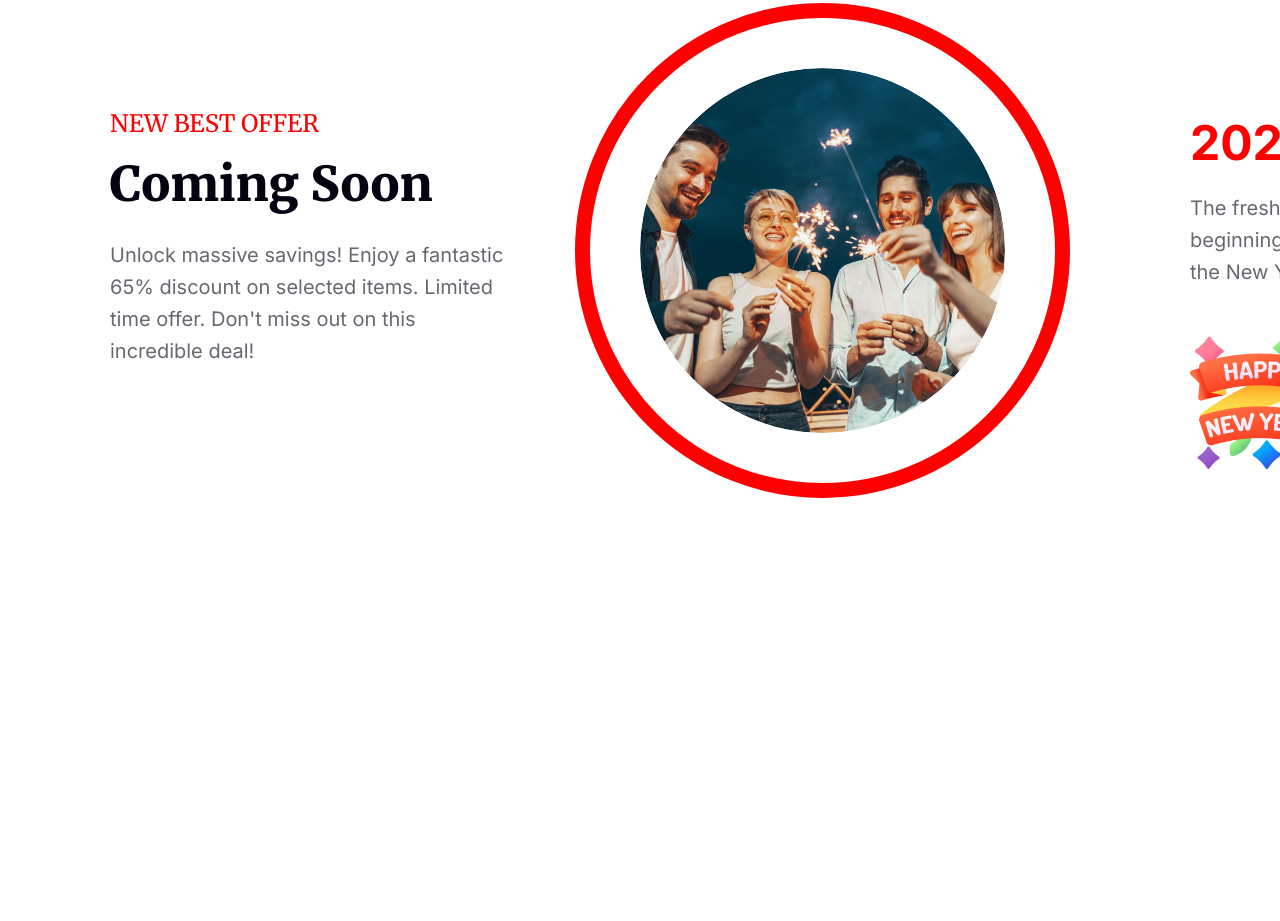
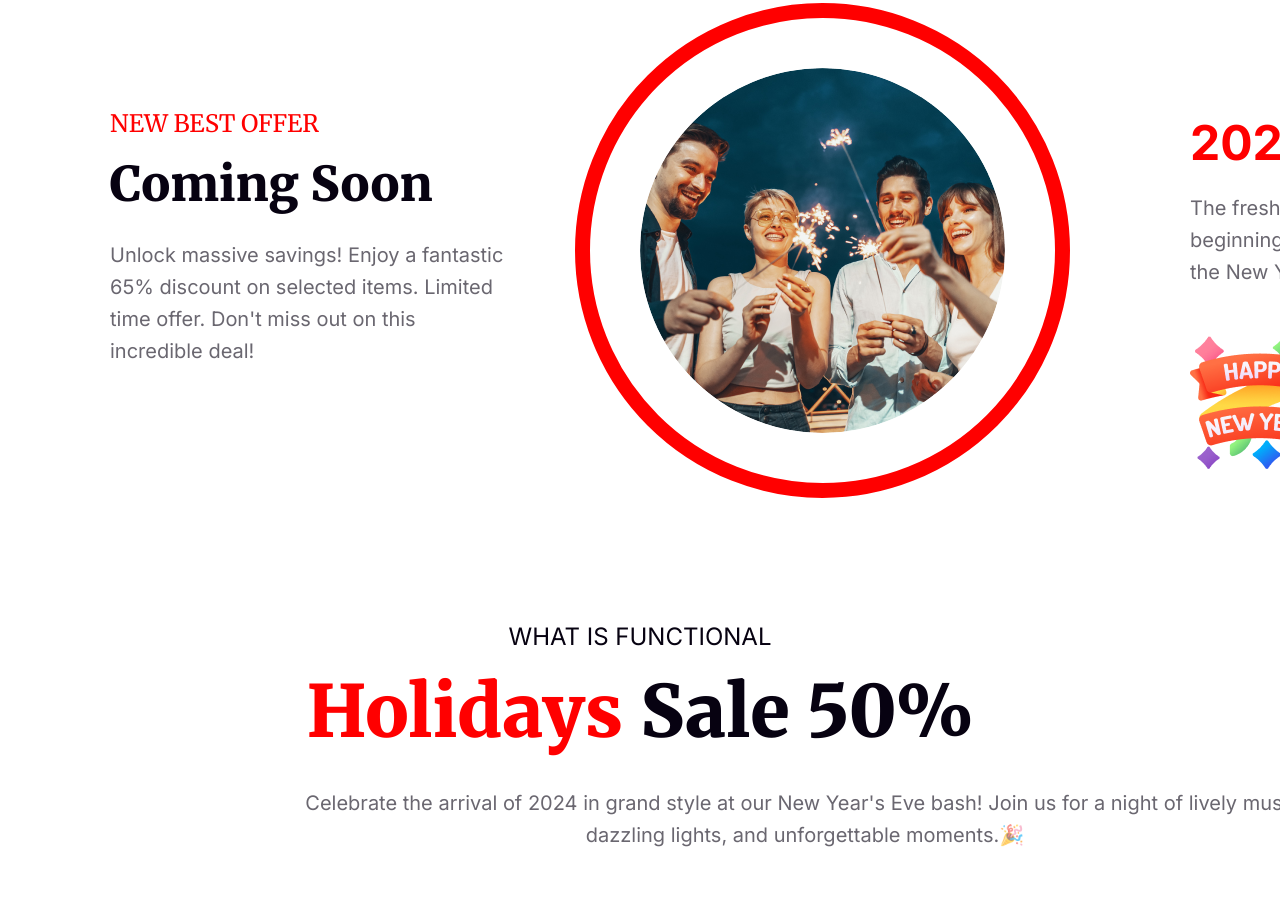
Before and after one commit to AnupXp/assignment, a plain HTML site: page index.html in a window 1280 px wide. Shown: the part 3206-4127 px from the top of the page. Before the commit the page ends 3828 px from the top, so only its background shows below. Drawn offline with Linux system fonts and the light colour scheme.

Commit message:
add some text and some main section

```diff
--- a/index.html
+++ b/index.html
@@ -35,9 +35,9 @@
                 </div>
             </section>
             <div id="time-date">
-                <p><span class="loc">Place:</span> New Park Hotel <br>
-                    <span class="loc">Date:</span> 31 December Night 2023 <br>
-                    <span class="loc">Time:</span> Evening 7.30pm to 12.30am</p>
+                <p><span class="primary">Place:</span> New Park Hotel <br>
+                    <span class="primary">Date:</span> 31 December Night 2023 <br>
+                    <span class="primary">Time:</span> Evening 7.30pm to 12.30am</p>
                     <button>Join Now</button>
             </div>
             <section id="challenging">
@@ -55,7 +55,11 @@
                     <img src="./resources/Group-96.png" alt="">
                 </div>
             </section>
-
+            <div class="only-text">
+                <h4>WHAT IS FUNCTIONAL</h4>
+                <h1><span>Holidays</span> Sale 50%</h1>
+                <p>Celebrate the arrival of 2024 in grand style at our New Year's Eve bash! Join us for a night of lively music, dazzling lights, and unforgettable moments.🎉</p>
+            </div>
     </main>
 </body>
 </html>
--- a/styles/style.css
+++ b/styles/style.css
@@ -119,7 +119,7 @@ body{
     font-weight: 600;
     text-transform: capitalize;
 }
-#time-date .loc{
+#time-date .primary , .only-text span{
     color: #F00;
 }
 #time-date button{
@@ -187,3 +187,28 @@ body{
     width: 140px;
     padding: 0 135px 0 120px;
 }
+.only-text{
+    text-align: center;
+}
+.only-text h4{
+    color: #070211;
+    font-family: Inter;
+    font-size: 24px;
+    font-weight: 500;
+    padding-bottom: 15px;
+}
+.only-text h1{
+     color: #070211;
+    font-size: 72px;
+    font-weight: 900;
+    padding-bottom: 30px;
+}
+.only-text p{
+    color: rgba(7, 2, 17, 0.60);
+    font-family: Inter;
+    font-size: 20px;
+    font-weight: 500;
+    line-height: 32px;
+    width: 1070px;
+    padding:0 0 70px 270px;
+}
```
